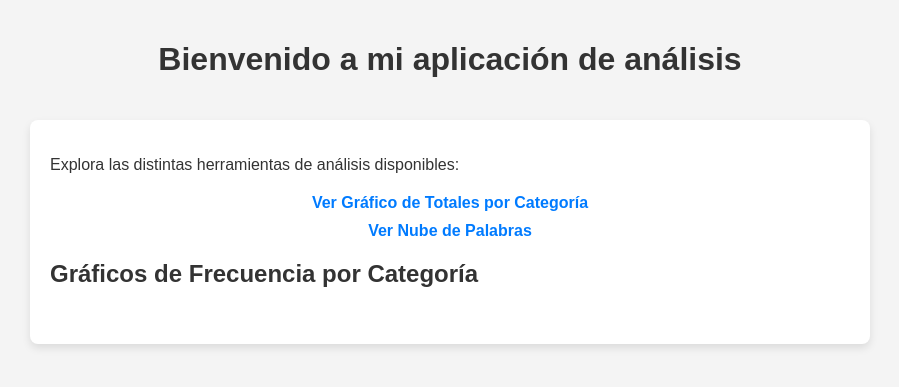
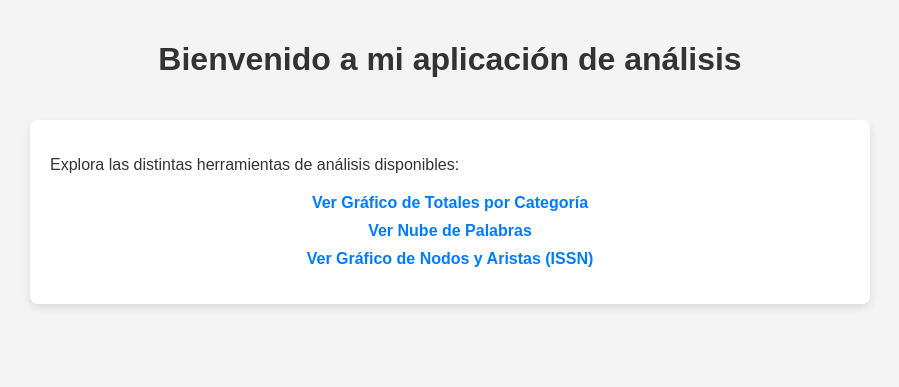
Before and after one commit to MariUva/proyecto-analisis-de-algoritmos.github.io, a Flask app: page / in a window 1280 px wide. Shown: the top 387 px of the page, without its empty margins (190-1089 px from the left). Run offline with Flask 3, Linux system fonts and the light colour scheme.

Commit message:
grafico de nodos

```diff
--- a/main.py
+++ b/main.py
@@ -4,6 +4,10 @@
 import matplotlib.pyplot as plt
 from io import BytesIO
 from src.statistics.conteoFrecuencia import analizar_abstracts, generar_nube_palabras, ruta_csv
+from src.data.data_processing import load_data  # Asegúrate de tener esta importación
+import networkx as nx
+
+
 
 # Carga las variables de entorno desde el archivo .env
 load_dotenv()
@@ -54,5 +58,66 @@
     return send_file(img, mimetype='image/png')
 
 
+@app.route('/analisis_abstracts')
+def analisis_abstracts():
+    # Asegúrate de que `ruta_csv` esté definida o cargada correctamente
+    if not os.path.isfile(ruta_csv):
+        return "Error: La ruta del archivo CSV no está definida o no es válida.", 500
+
+    conteo_total = analizar_abstracts(ruta_csv)
+    # Llama a una función para mostrar resultados de abstracts
+    # Aquí podrías renderizar en una nueva plantilla si se desea mostrar los datos
+    return render_template('resultado.html', resultado=conteo_total, tipo="Análisis de Abstracts")
+
+@app.route('/analisis_issn')
+def graficar_nodos_aristas_route():
+    if not os.path.isfile(ruta_csv):
+        return "Error: La ruta del archivo CSV no está definida o no es válida.", 500
+
+    df = load_data(ruta_csv)
+    valores_mas_frecuentes = df.iloc[:, 4].value_counts().head(10)
+    img = graficar_nodos_aristas(valores_mas_frecuentes, df)
+    return send_file(img, mimetype='image/png')
+
+def graficar_nodos_aristas(valores_mas_frecuentes, df):
+    G = nx.Graph()
+    node_colors = []
+
+    for valor in valores_mas_frecuentes.index:
+        frecuencia = valores_mas_frecuentes[valor]
+        datos_filtrados = df[df.iloc[:, 4] == valor]
+        total_citas = datos_filtrados.iloc[:, 11].sum()
+        pais_frecuente = datos_filtrados.iloc[:, 10].mode()[0]
+
+        if valor not in G:
+            G.add_node(valor, label=valor)
+            node_colors.append("lightblue")
+
+        if pais_frecuente not in G:
+            G.add_node(pais_frecuente, label=pais_frecuente)
+            node_colors.append("lightgreen")
+        G.add_edge(valor, pais_frecuente, label="País")
+
+        cita_label = f"{total_citas} citas"
+        if cita_label not in G:
+            G.add_node(cita_label, label=cita_label)
+            node_colors.append("lightcoral")
+        G.add_edge(valor, cita_label, label="Citas")
+
+    pos = nx.spring_layout(G, seed=42, k=0.5)
+    fig, ax = plt.subplots(figsize=(12, 10))
+    nx.draw(G, pos, with_labels=True, node_size=3000, node_color=node_colors,
+            font_size=10, font_weight="bold", edge_color="gray", ax=ax)
+    nx.draw_networkx_edge_labels(G, pos, edge_labels={(u, v): d['label'] for u, v, d in G.edges(data=True)}, font_size=8)
+    plt.title("Gráfico de Nodos y Aristas: Valores Frecuentes, País y Citas")
+
+    img = BytesIO()
+    fig.savefig(img, format='png')
+    img.seek(0)
+    plt.close(fig)
+    return img
+
+
+
 if __name__ == '__main__':
     app.run(debug=True)
--- a/templates/index.html
+++ b/templates/index.html
@@ -55,18 +55,9 @@
 
         <!-- Enlaces principales de navegación -->
         <ul class="nav-links">
-            <!-- Enlace para ver el gráfico de totales -->
             <li><a href="{{ url_for('graficar_totales') }}">Ver Gráfico de Totales por Categoría</a></li>
-            <!-- Enlace para ver la nube de palabras -->
             <li><a href="{{ url_for('mostrar_nube_palabras') }}">Ver Nube de Palabras</a></li>
-        </ul>
-
-        <h2>Gráficos de Frecuencia por Categoría</h2>
-        <!-- Lista de categorías generada dinámicamente -->
-        <ul class="category-links">
-            {% for categoria in categorias %}
-                <li><a href="{{ url_for('generar_grafico', categoria=categoria) }}">{{ categoria }}</a></li>
-            {% endfor %}
+            <li><a href="{{ url_for('graficar_nodos_aristas_route') }}">Ver Gráfico de Nodos y Aristas (ISSN)</a></li>
         </ul>
     </div>
 </body>
```
